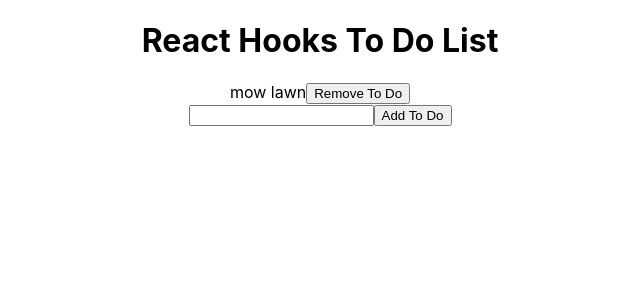
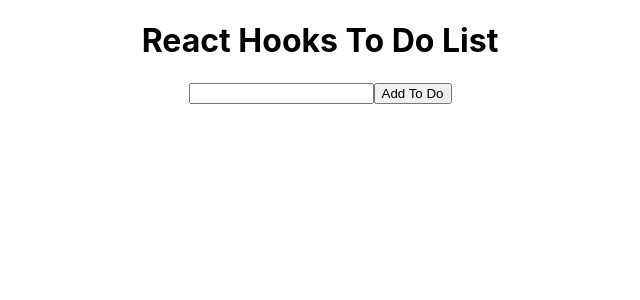
Before and after one commit to msalamanca-badilla/React-Hooks-ToDoList, a React (Create React App) app: page / in a window 1280 px wide. Shown: the top 300 px of the page, without its empty margins (320-960 px from the left). Built offline with nearby package versions, Linux system fonts and the light colour scheme.

Commit message:
add ternary and set state to null so no todo will be shown initially

```diff
--- a/src/App.jsx
+++ b/src/App.jsx
@@ -5,7 +5,7 @@
 
 export default function App() {
   const [toDoItems, setToDoItems] = useState(
-    [{todo: 'mow lawn'}]
+    [{todo: null}]
   )
 
   const addToDo = todo => {
--- a/src/Components/ToDoItem/ToDoItem.jsx
+++ b/src/Components/ToDoItem/ToDoItem.jsx
@@ -4,7 +4,11 @@
 
     return(
         <div className='toDoItem'>
-            <div>{toDoItem.todo}<button onClick={() => removeToDo(index)}>Remove To Do</button></div>
+            {toDoItem.todo < 1?(
+                <div></div>
+            ):(
+                <div>{toDoItem.todo}<button onClick={() => removeToDo(index)}>Remove To Do</button></div>
+            )}
         </div>
     )
 }
```
